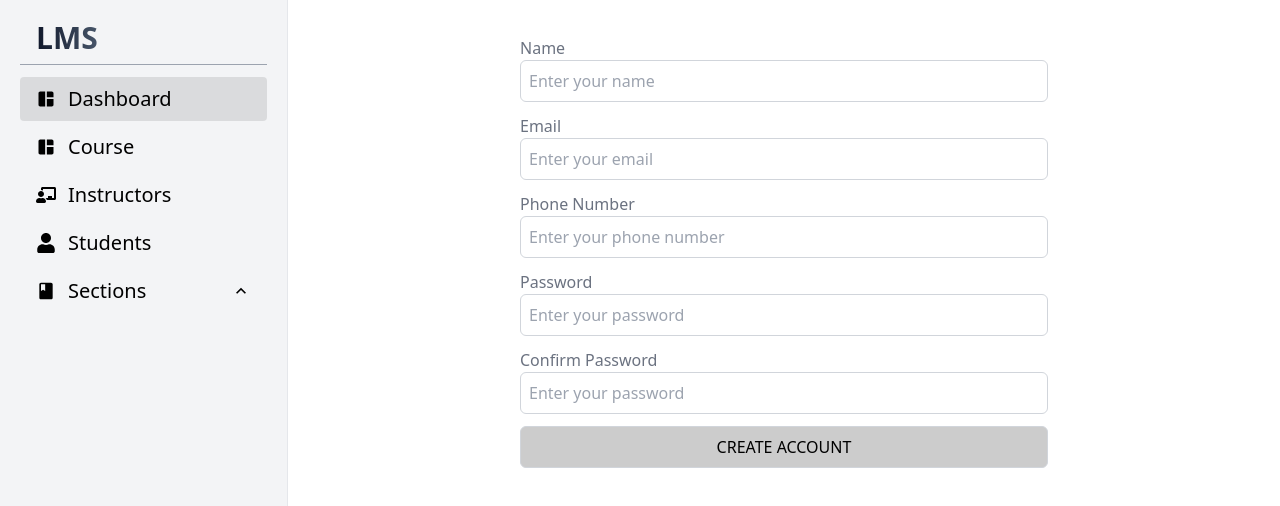
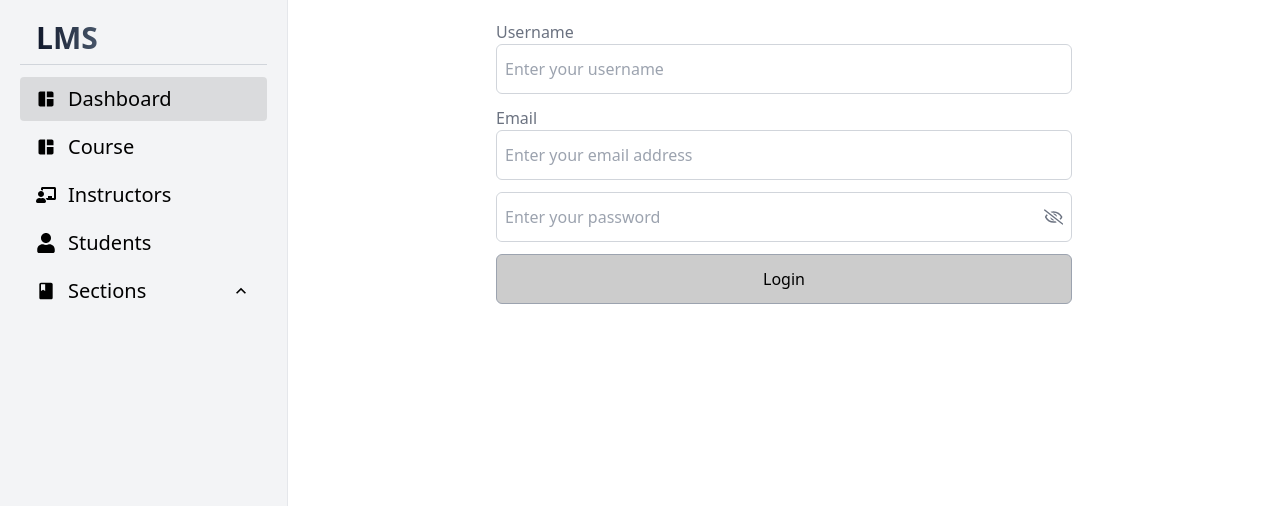
Before and after one commit to IfastKrishna/ifastacademy-LMS, a React (Vite) app in the folder frontend/: page / in a window 1280 px wide. Shown: the top 506 px of the page. Built offline with nearby package versions, Linux system fonts and the light colour scheme.

Commit message:
login component is done

```diff
--- a/frontend/src/components/Button/Button.jsx
+++ b/frontend/src/components/Button/Button.jsx
@@ -4,7 +4,7 @@ function Button({ children, type = "button", className, ...props }) {
   return (
     <button
       type={type}
-      className={`py-2 px-8 uppercase bg-black/20 hover:bg-black/35 disabled:bg-black/5 disabled:text-gray-400 border border-gray-300 hover:border-gray-400 font-medium duration-150 rounded-md ${className}`}
+      className={`py-2 px-8 bg-black/20 border border-gray-400 hover:bg-black/35 disabled:bg-black/5 disabled:text-gray-400 hover:border-gray-500 font-medium duration-150 rounded-md ${className}`}
       {...props}
     >
       {children}
--- a/frontend/src/components/Login/Login.jsx
+++ b/frontend/src/components/Login/Login.jsx
@@ -1,8 +1,98 @@
-import React from "react";
+import React, { useState } from "react";
 import { Input, Button, Spinner } from "../../components";
+import { FaRegEye, FaRegEyeSlash } from "react-icons/fa";
+import { useForm } from "react-hook-form";
+import { useNavigate } from "react-router-dom";
+import { useDispatch } from "react-redux";
+import toast from "react-hot-toast";
 
 function Login() {
-  return <div className="w-full max-w-xl"></div>;
+  const [loading, setLoading] = useState(false);
+  const [passwordShow, setPasswordShow] = useState(false);
+  const navigate = useNavigate();
+  const dispatch = useDispatch();
+  const {
+    register,
+    handleSubmit,
+    formState: { errors },
+  } = useForm();
+
+  const togglePasswordShow = () => {
+    setPasswordShow(!passwordShow);
+  };
+
+  const login = async (values) => {
+    console.log(values);
+  };
+
+  return (
+    <div className="w-full max-w-xl mx-auto">
+      <form onSubmit={handleSubmit(login)}>
+        <div className="w-full mb-3">
+          <Input
+            label="Username"
+            placeholder="Enter your username"
+            className="py-3 pr-10"
+            {...register("username", {
+              required: "Username is required.",
+            })}
+          />
+          {errors.username && (
+            <span className=" text-red-500 text-sm">
+              {errors.username.message}
+            </span>
+          )}
+        </div>
+        <div className="w-full mb-3">
+          <Input
+            label="Email"
+            placeholder="Enter your email address"
+            className="py-3"
+            {...register("email", { required: "Email is required." })}
+          />
+          {errors.email && (
+            <span className=" text-red-500 text-sm">
+              {errors.email.message}
+            </span>
+          )}
+        </div>
+        <div className="w-full mb-3">
+          <div className="w-full mb-3 flex items-center justify-between pr-2 border text-gray-500 border-gray-300 hover:border-gray-400 rounded-md">
+            <input
+              placeholder="Enter your password"
+              type={passwordShow ? "text" : "password"}
+              className="py-3 outline-none pl-2 w-full rounded-md"
+              {...register("password", { required: "Passwrod is required." })}
+            />
+            {passwordShow ? (
+              <FaRegEye
+                onClick={togglePasswordShow}
+                className="cursor-pointer text-gray-500 transition-colors duration-300 hover:text-gray-700"
+                fontSize={20}
+              />
+            ) : (
+              <FaRegEyeSlash
+                onClick={togglePasswordShow}
+                className="cursor-pointer text-gray-500 transition-colors duration-300 hover:text-gray-700"
+                fontSize={20}
+              />
+            )}
+          </div>
+          {errors.password && (
+            <span className=" text-red-500 text-sm">
+              {errors.password.message}
+            </span>
+          )}
+        </div>
+
+        <div className="w-full mb-3">
+          <Button type="submit" className="w-full py-3">
+            {loading ? <Spinner /> : "Login"}
+          </Button>
+        </div>
+      </form>
+    </div>
+  );
 }
 
 export default Login;
--- a/frontend/src/components/SideBar/SideBar.jsx
+++ b/frontend/src/components/SideBar/SideBar.jsx
@@ -42,7 +42,7 @@ function SideBar() {
         } `}
       >
         <section className={`sidebar flex flex-col gap-y-3 `}>
-          <FlexBtween className={"border-b border-b-gray-400 py-2 px-4 mt-3"}>
+          <FlexBtween className={"border-b border-b-gray-300 py-2 px-4 mt-3"}>
             <Link to="">
               <Logo />
             </Link>
@@ -92,7 +92,7 @@ function SideBar() {
       </div>
 
       {/* MOBILE DIVISE FOR NAVBAR */}
-      <div className="block lg:hidden h-14 bg-gray-100 border-b border-gray-200 w-full">
+      <div className="block lg:hidden h-14 px-5 bg-gray-100 border-b border-gray-200 w-full">
         <FlexBtween className="h-full px-5">
           <div className="flex items-center">
             <MdOutlineMenu
--- a/frontend/src/components/Signup/Signup.jsx
+++ b/frontend/src/components/Signup/Signup.jsx
@@ -37,7 +37,10 @@ function Signup() {
             label="Email"
             type="email"
             placeholder="Enter your email"
-            {...register("email", { required: true })}
+            {...register("email", {
+              required: true,
+              pattern: /^[^\s@]+@[^\s@]+\.[^\s@]+$/,
+            })}
           />
           {errors.email && (
             <span className="text-red-500">Email is Required</span>
--- a/frontend/src/pages/Dev/Dev.jsx
+++ b/frontend/src/pages/Dev/Dev.jsx
@@ -1,5 +1,5 @@
 import React, { useState } from "react";
-import { Button, Signup } from "../../components/index.js";
+import { Button, Login, Signup } from "../../components/index.js";
 import toast from "react-hot-toast";
 
 function Dev() {
@@ -14,7 +14,8 @@ function Dev() {
 
   return (
     <div className="w-full h-full">
-      <Signup />
+      {/* <Signup /> */}
+      <Login />
     </div>
   );
 }
```
